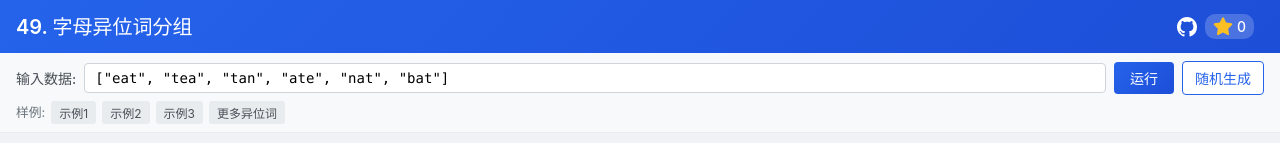
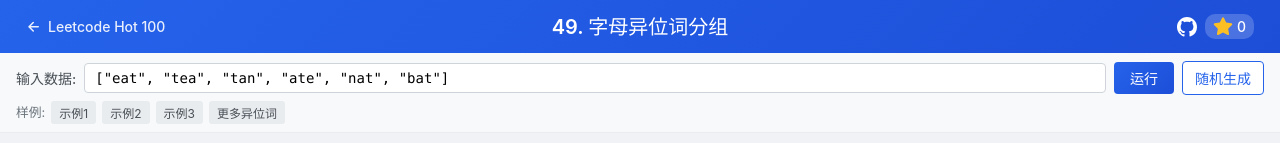
Before and after one commit to fuck-algorithm/leetcode-49-group-anagrams, a React (Vite) app: page / in a window 1280 px wide. Shown: the top 143 px of the page. Built offline with nearby package versions, Linux system fonts and the light colour scheme; no server answers.

Commit message:
feat: 优化Header组件布局 - 标题居中显示，左上角添加返回Leetcode Hot 100链接

```diff
--- a/src/components/Header/Header.css
+++ b/src/components/Header/Header.css
@@ -8,12 +8,43 @@
   box-shadow: 0 2px 4px rgba(0, 0, 0, 0.1);
 }
 
+.header-left {
+  flex: 1;
+  display: flex;
+  align-items: center;
+}
+
+.back-link {
+  display: flex;
+  align-items: center;
+  gap: 6px;
+  color: white;
+  text-decoration: none;
+  font-size: 0.875rem;
+  padding: 6px 10px;
+  border-radius: 6px;
+  transition: background-color 0.2s;
+  opacity: 0.9;
+}
+
+.back-link:hover {
+  background-color: rgba(255, 255, 255, 0.2);
+  opacity: 1;
+}
+
+.back-link svg {
+  width: 16px;
+  height: 16px;
+}
+
 .header-title {
   font-size: 1.25rem;
   font-weight: 600;
   color: white;
   text-decoration: none;
   transition: opacity 0.2s;
+  text-align: center;
+  flex-shrink: 0;
 }
 
 .header-title:hover {
@@ -22,8 +53,10 @@
 }
 
 .header-right {
+  flex: 1;
   display: flex;
   align-items: center;
+  justify-content: flex-end;
 }
 
 .github-link {
--- a/src/components/Header/Header.tsx
+++ b/src/components/Header/Header.tsx
@@ -3,6 +3,7 @@ import { getGitHubStars } from '../../utils/githubStars';
 import './Header.css';
 
 const LEETCODE_URL = 'https://leetcode.cn/problems/group-anagrams/';
+const LEETCODE_HOT_100_URL = 'https://fuck-algorithm.github.io/leetcode-hot-100/';
 const GITHUB_URL = 'https://github.com/fuck-algorithm/leetcode-49-group-anagrams';
 
 export function Header() {
@@ -14,6 +15,20 @@ export function Header() {
 
   return (
     <header className="header">
+      <div className="header-left">
+        <a
+          href={LEETCODE_HOT_100_URL}
+          target="_blank"
+          rel="noopener noreferrer"
+          className="back-link"
+        >
+          <svg width="16" height="16" viewBox="0 0 16 16" fill="currentColor">
+            <path fillRule="evenodd" d="M7.78 12.53a.75.75 0 01-1.06 0L2.47 8.28a.75.75 0 010-1.06l4.25-4.25a.75.75 0 011.06 1.06L4.81 7h7.44a.75.75 0 010 1.5H4.81l2.97 2.97a.75.75 0 010 1.06z"/>
+          </svg>
+          <span>Leetcode Hot 100</span>
+        </a>
+      </div>
+
       <a
         href={LEETCODE_URL}
         target="_blank"
@@ -22,6 +37,7 @@ export function Header() {
       >
         49. 字母异位词分组
       </a>
+
       <div className="header-right">
         <a
           href={GITHUB_URL}
```
